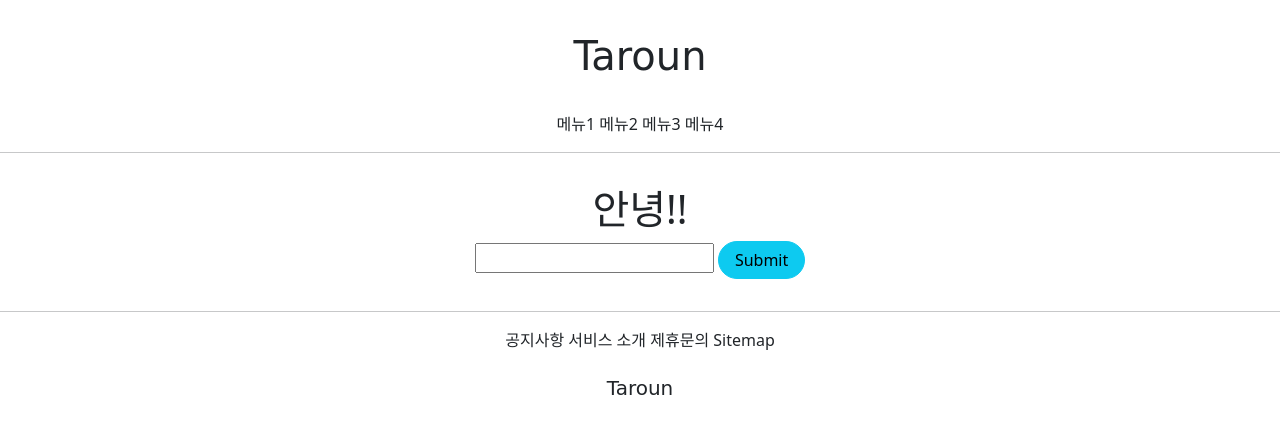
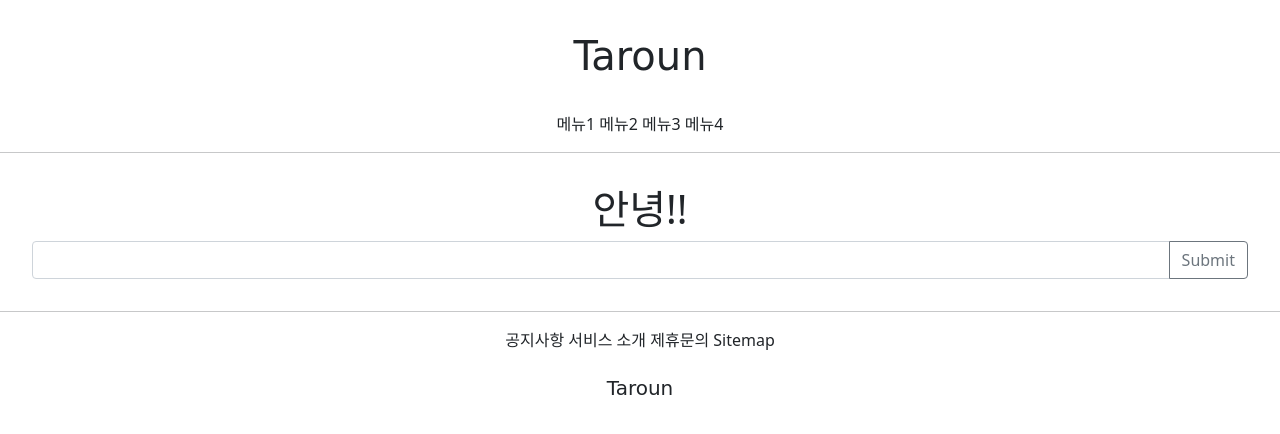
Before and after one commit to taroun/new_1ban, a Django app: template accountapp/templates/accountapp/hello_world.html in a window 1280 px wide. Shown: the top 434 px of the page. Run offline with Django 3.2, Linux system fonts and the light colour scheme; the template is opened without the code that fills it, so the values that code supplies are empty; parts of the project's set-up code (start-up, migrations or seed data) failed here and were passed over; some web fonts are replaced.

Commit message:
7/12 new 1ban commit 1

```diff
--- a/accountapp/templates/accountapp/hello_world.html
+++ b/accountapp/templates/accountapp/hello_world.html
@@ -7,10 +7,16 @@
 
         <form action="/accounts/hello_world/" method="post">
             {% csrf_token %}
-            <input type="text" name="hello_world_input">
-            <input type="submit" class="btn btn-info px-3 rounded-pill">
+            <div class="input-group mb-3">
+                <input type="text" name="hello_world_input" class="form-control">
+                <input type="submit" class="btn btn-outline-secondary">
+            </div>
         </form>
-        <h3>{{ hello_world_output.text }}</h3>
+
+        {% for hello_world in hello_world_list %}
+            <h3>{{ hello_world.text }}</h3>
+        {% endfor %}
+
     </div>
 
 {% endblock %}
```
Also changed, not shown: accountapp/views.py (+5 -2 lines).
